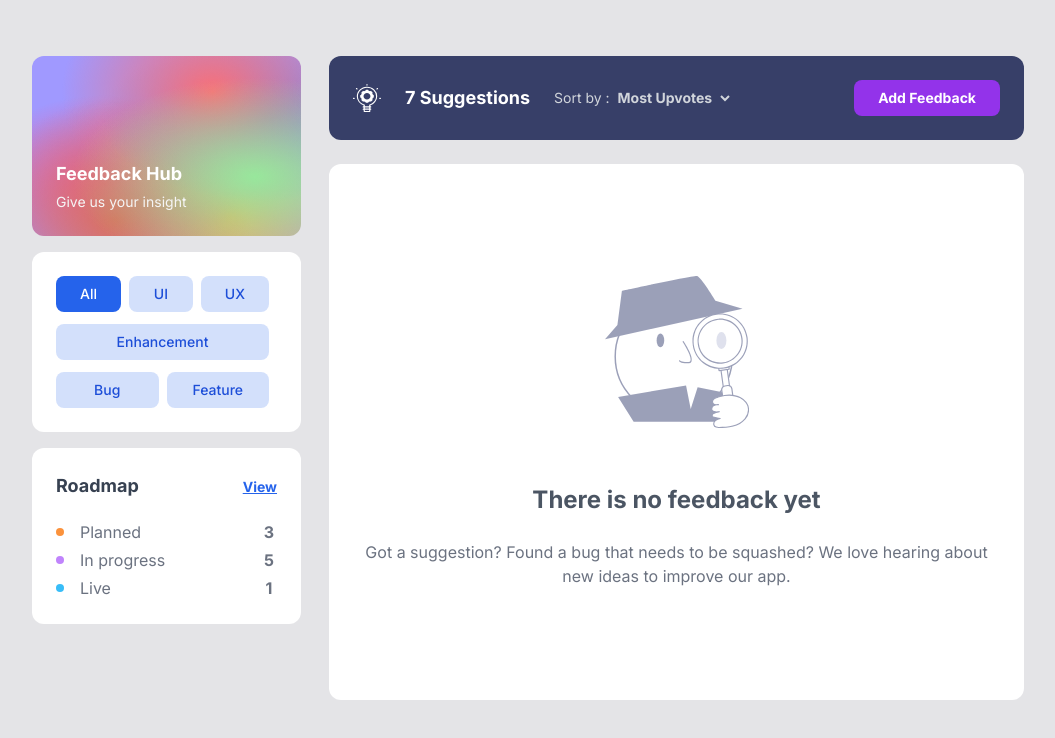
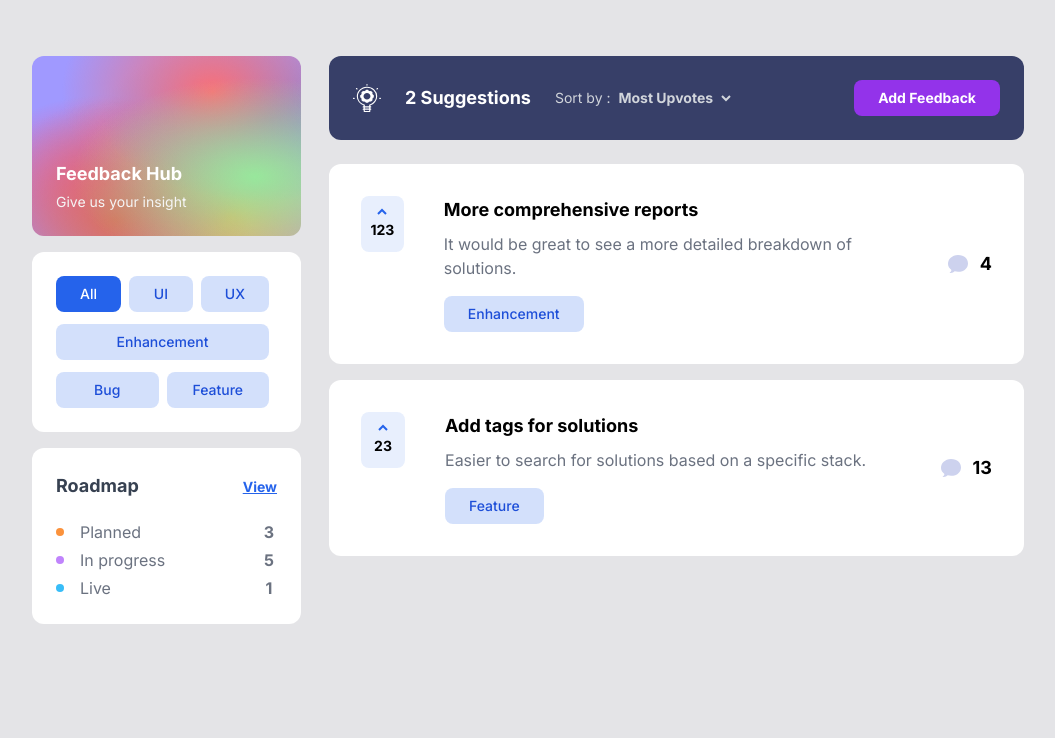
Before and after one commit to katsuragawaa/feedback-hub, a Vue app: page / in a window 1280 px wide. Shown: the top 738 px of the page, without its empty margins (112-1167 px from the left). Built offline with nearby package versions, Linux system fonts and the light colour scheme.

Commit message:
Filter feedbacks

```diff
--- a/src/components/feedback-list/FeedbackList.vue
+++ b/src/components/feedback-list/FeedbackList.vue
@@ -1,5 +1,5 @@
 <script lang="ts">
-import { defineComponent } from 'vue'
+import { defineComponent, PropType } from 'vue'
 import FeedbackCard from './FeedbackCard.vue'
 import FeedbackEmpty from './FeedbackEmpty.vue'
 
@@ -12,57 +12,26 @@ type Feedback = {
   comments: number
 }
 
-const dummyFeedbacks = [
-  {
-    id: '1',
-    title: 'More comprehensive reports',
-    description:
-      'It would be great to see a more detailed breakdown of solutions.',
-    type: 'Enhancement',
-    votes: 123,
-    comments: 4,
-  },
-  {
-    id: '2',
-    title: 'Add tags for solutions',
-    description: 'Easier to search for solutions based on a specific stack.',
-    type: 'Feature',
-    votes: 23,
-    comments: 13,
-  },
-]
-
 export default defineComponent({
   name: 'FeedbackList',
   components: {
     FeedbackCard,
-    FeedbackEmpty
+    FeedbackEmpty,
   },
   props: {
     selectedFilter: {
       type: String,
-      required: true
+      required: true,
+    },
+    filteredFeedbacks: {
+      type: Array as PropType<Feedback[]>,
+      required: true,
+    },
+    noFeedback: {
+      type: Boolean,
+      default: false
     }
   },
-  data() {
-    return {
-      feedbacks: [] as Feedback[]
-    }
-  },
-  methods: {
-    fetchFeedback(): void {
-      this.feedbacks = dummyFeedbacks
-    }
-  },
-  computed: {
-    filteredFeedbacks(): Feedback[] {
-      const filter = this.selectedFilter
-      if (filter === 'All') {
-        return dummyFeedbacks
-      }
-      return dummyFeedbacks.filter((feedback) => feedback.type === filter)
-    }
-  }
 })
 </script>
 
@@ -73,10 +42,6 @@ export default defineComponent({
       v-for="feedback in filteredFeedbacks"
       :feedback="feedback"
     />
-    <FeedbackEmpty
-      v-else
-      :selectedFilter="selectedFilter"
-      :noFeedback="filteredFeedbacks.length === 0"
-    />
+    <FeedbackEmpty v-else :selectedFilter="selectedFilter" :noFeedback="noFeedback" />
   </div>
 </template>
--- a/src/components/feedback-toolbar/FeedbackToolbar.vue
+++ b/src/components/feedback-toolbar/FeedbackToolbar.vue
@@ -1,6 +1,11 @@
 <script setup lang="ts">
 import SortBySelector from './SortBySelector.vue'
 import AddFeedbackButton from './AddFeedbackButton.vue';
+
+const { feedbacksCount } = defineProps<{
+  feedbacksCount: number
+}>()
+
 </script>
 
 <template>
@@ -9,7 +14,7 @@ import AddFeedbackButton from './AddFeedbackButton.vue';
   >
     <div class="flex items-center">
       <img class="w-7 h-7 md:hidden" src="../../assets/suggestions/icon-suggestions.svg" />
-      <span class="font-bold text-lg px-6 md:hidden">7 Suggestions</span>
+      <span class="font-bold text-lg px-6 md:hidden">{{ feedbacksCount }} Suggestions</span>
       <SortBySelector />
     </div>
     <AddFeedbackButton />
--- a/src/views/Home.vue
+++ b/src/views/Home.vue
@@ -1,15 +1,70 @@
-<script setup lang="ts">
+<script lang="ts">
 import MenuCards from '../components/menu-cards/MenuCards.vue'
 import FeedbackToolbar from '../components/feedback-toolbar/FeedbackToolbar.vue';
 import FeedbackList from '../components/feedback-list/FeedbackList.vue';
-import { ref } from 'vue';
+import { defineComponent } from 'vue';
 
-const selectedFilter = ref('')
-
-function handleFilterSelection(filter: string) {
-  selectedFilter.value = filter
+type Feedback = {
+  id: string
+  title: string
+  description: string
+  type: string
+  votes: number
+  comments: number
 }
 
+const dummyFeedbacks = [
+  {
+    id: '1',
+    title: 'More comprehensive reports',
+    description:
+      'It would be great to see a more detailed breakdown of solutions.',
+    type: 'Enhancement',
+    votes: 123,
+    comments: 4,
+  },
+  {
+    id: '2',
+    title: 'Add tags for solutions',
+    description: 'Easier to search for solutions based on a specific stack.',
+    type: 'Feature',
+    votes: 23,
+    comments: 13,
+  },
+]
+
+export default defineComponent({
+  name: 'Home',
+  components: {
+    MenuCards,
+    FeedbackToolbar,
+    FeedbackList
+  },
+  data() {
+    return {
+      selectedFilter: '',
+      feedbacks: [] as Feedback[]
+    }
+  },
+  mounted() {
+    this.feedbacks = dummyFeedbacks
+  },
+  methods: {
+    handleFilterSelection(filter: string) {
+      this.selectedFilter = filter
+    }
+  },
+  computed: {
+    filteredFeedbacks(): Feedback[] {
+      const filter = this.selectedFilter || 'All'
+      console.log(filter)
+      if (filter === 'All') {
+        return this.feedbacks
+      }
+      return this.feedbacks.filter((feedback) => feedback.type === filter)
+    },
+  },
+})
 </script>
 
 <template>
@@ -17,8 +72,8 @@ function handleFilterSelection(filter: string) {
     <MenuCards @filterSelected="handleFilterSelection" />
     <div class="h-10 md:hidden"></div>
     <div class="flex flex-col xl:ml-7 w-full">
-      <FeedbackToolbar />
-      <FeedbackList :selectedFilter="selectedFilter" />
+      <FeedbackToolbar :feedbacksCount="filteredFeedbacks.length" />
+      <FeedbackList :selectedFilter="selectedFilter" :filteredFeedbacks="filteredFeedbacks" :noFeedback="feedbacks.length === 0" />
     </div>
   </div>
 </template>
```
